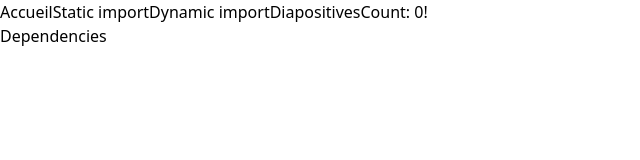
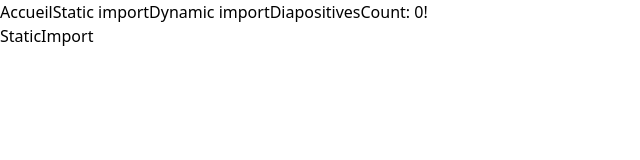
Before and after one commit to Zertz/react-webpack-typescript-sont-nuisibles, a React app: page /static in a window 1280 px wide. Shown: the top 160 px of the page, without its empty margins (0-640 px from the left). Built offline with nearby package versions, Linux system fonts and the light colour scheme.

Commit message:
Update StaticImport.tsx

```diff
--- a/src/StaticImport.tsx
+++ b/src/StaticImport.tsx
@@ -28,5 +28,5 @@ export default function StaticImport() {
     console.info(Bootstrap);
   }, []);
 
-  return <div>Dependencies</div>;
+  return <div>StaticImport</div>;
 }
```
